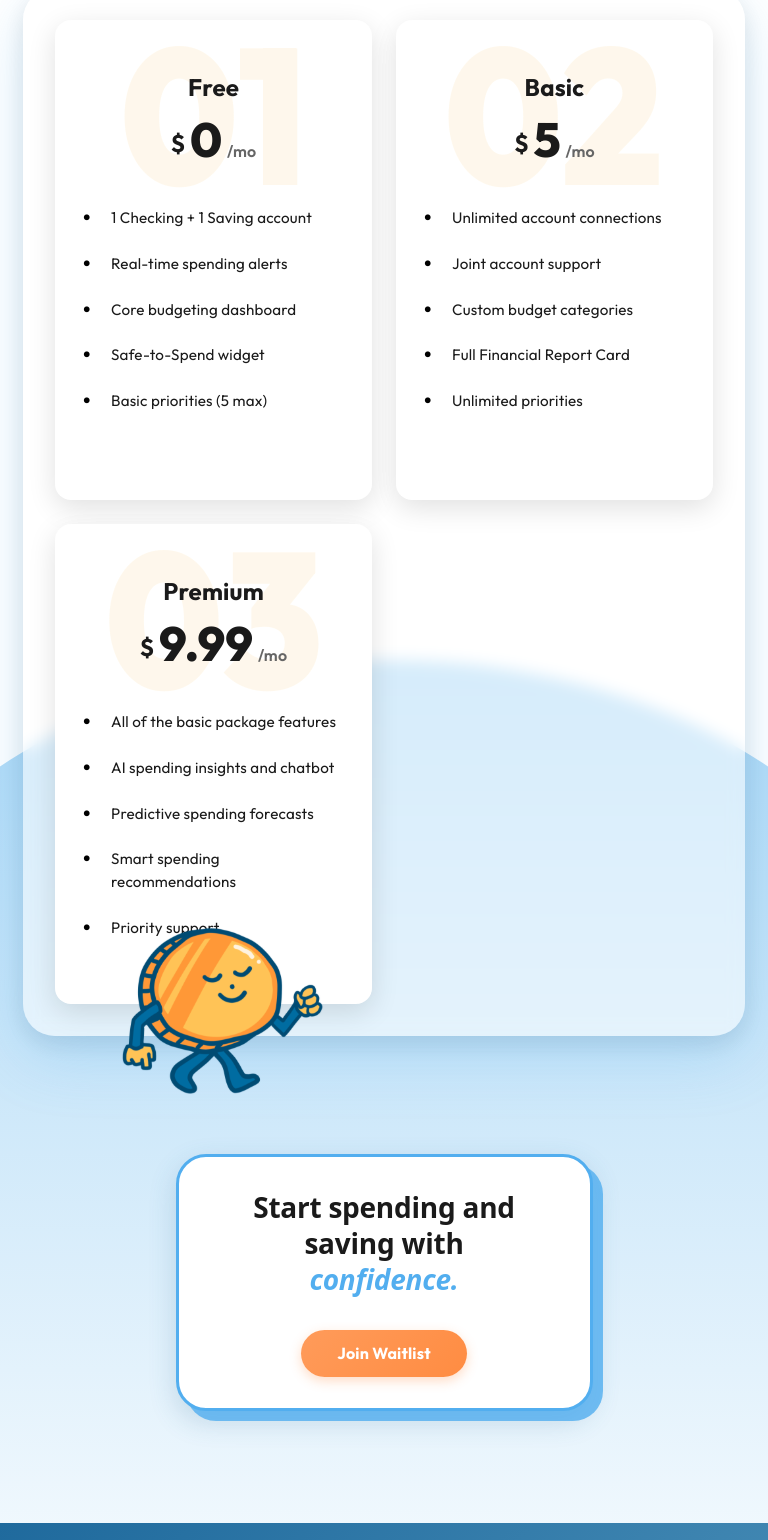
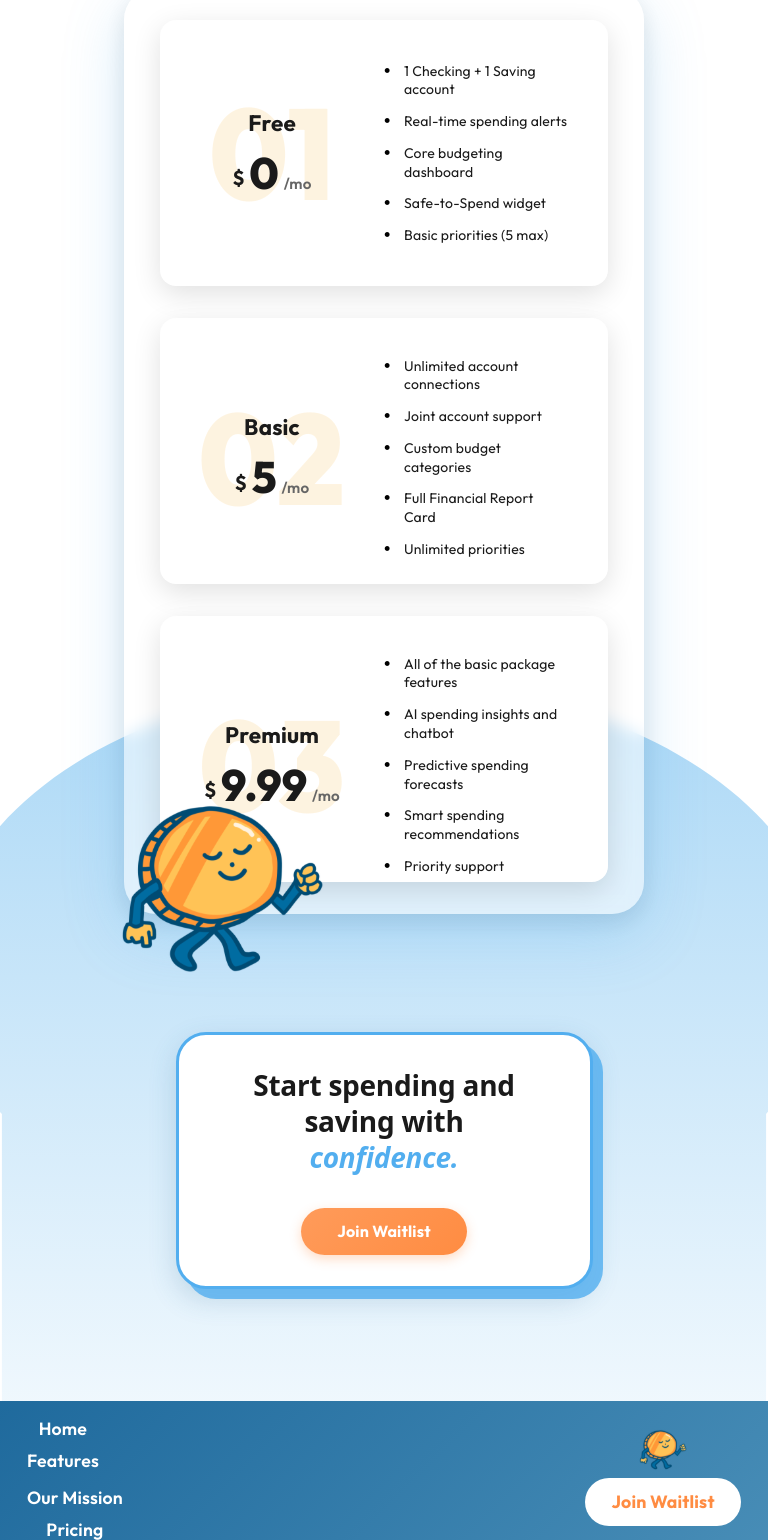
Before and after one commit to Scout-NU/TwoCents, a React (Vite) app in the folder two-cents/: page /pricing in a window 768 px wide. Shown: the part 300-1840 px from the top of the page. Built offline with nearby package versions, Linux system fonts and the light colour scheme.

Commit message:
fix merge & screens

```diff
--- a/two-cents/src/index.css
+++ b/two-cents/src/index.css
@@ -639,34 +639,140 @@ code {
   }
 }
 
-/* Tablet Landscape (900px - 1200px) */
-@media (min-width: 900px) and (max-width: 1200px) {
+/* iPad/Tablet (768px - 1024px) - HORIZONTAL CARDS */
+@media (min-width: 768px) and (max-width: 1024px) {
+  .pricing-options-shell {
+    max-width: 520px;
+    padding: 2rem;
+  }
+
   .pricing-cards-container {
-    grid-template-columns: repeat(3, 1fr);
-    max-width: 950px;
+    grid-template-columns: 1fr;
+    gap: 2rem;
+  }
+
+  .pricing-card {
+    width: 448px;
+    height: 266px;
+    min-height: 266px;
+    padding: 2rem;
+    margin: 0 auto;
+    display: grid;
+    grid-template-columns: 160px 1fr;
+    gap: 2rem;
+    align-items: center;
+  }
+
+  .pricing-card-header {
+    text-align: center;
+    margin-bottom: 0;
+    padding-top: 0;
+    display: flex;
+    flex-direction: column;
+    align-items: center;
+    justify-content: center;
+    height: 100%;
+  }
+
+  .plan-name {
+    font-size: 1.4rem;
+    margin-bottom: 1rem;
+    text-align: center;
+  }
+
+  .plan-price {
+    justify-content: center;
+    width: auto;
+    height: auto;
+    background: none;
+    border-radius: 0;
+    padding: 0;
+    margin: 0;
+  }
+
+  .price-number {
+    font-size: 8rem;
+    opacity: 0.2;
+    left: 50%;
+    top: 50%;
+    transform: translate(-50%, -50%) scaleX(0.9);
+  }
+
+  .price-symbol {
+    font-size: 1.25rem;
+    margin-bottom: 0.4rem;
+  }
+
+  .price-amount {
+    font-size: 2.75rem;
+  }
+
+  .price-period {
+    font-size: 0.95rem;
+    margin-bottom: 0.25rem;
+  }
+
+  .plan-features {
+    text-align: left;
+    padding: 0;
+    margin: 0;
+    align-self: center;
+  }
+
+  .plan-features li {
+    padding: 0.4rem 0;
+    padding-left: 1.25rem;
+    padding-right: 0.5rem;
+    font-size: 0.875rem;
+    line-height: 1.35;
+  }
+
+  .plan-features li::before {
+    font-size: 1.1rem;
+    top: 0.4rem;
   }
 
   .pricing-page {
     background-size: 100% auto;
     background-position: center bottom;
   }
-}
 
-/* Tablet Portrait (600px - 899px) */
-@media (min-width: 600px) and (max-width: 899px) {
-  .pricing-cards-container {
-    grid-template-columns: repeat(auto-fit, minmax(250px, 1fr));
-    max-width: 700px;
+  /* Mascot keeps desktop size and similar position */
+  .pricing-mascot {
+    left: clamp(8%, 12vw, 15%);
+    top: clamp(-12rem, -18vw, -15rem);
+    width: clamp(260px, 32vw, 420px);
   }
 
-  .pricing-page {
-    background-size: 120% auto;
-    background-position: center bottom;
+  .footer-content {
+    justify-content: space-between;
+    align-items: flex-start;
+  }
+
+  .footer-nav {
+    flex-direction: column; /* Stack nav links vertically */
+    gap: 0.75em;
+    flex: 0 0 auto;
+    align-items: flex-start;
+  }
+
+  .footer-nav-column {
+    gap: 0.5em;
+  }
+
+  .footer-right {
+    flex: 0 0 auto;
+    align-items: flex-end;
+    justify-content: flex-start;
+  }
+
+  .social-links {
+    justify-content: flex-end;
   }
 }
 
-/* Mobile (below 600px) */
-@media (max-width: 599px) {
+/* Mobile (below 768px) */
+@media (max-width: 767px) {
   .pricing-options-shell {
     border-radius: 20px;
     padding: 0.9rem;
@@ -683,10 +789,43 @@ code {
   }
 
   .pricing-card {
-    min-height: 420px;
+    min-height: auto;
+    padding: 2rem 1.5rem;
   }
 
+  /* Hide mascot on mobile */
   .pricing-mascot {
     display: none;
   }
+
+  .footer-content {
+    justify-content: space-between;
+    align-items: flex-start;
+  }
+
+  .footer-nav {
+    flex-direction: column;
+    gap: 2em; /* Increased spacing between links */
+    flex: 0 0 auto;
+    align-items: flex-start;
+  }
+
+  .footer-nav-column {
+    display: contents;
+  }
+
+  .footer-link {
+    padding: 0.25em 0; /* Add vertical padding for more breathing room */
+  }
+
+  .footer-right {
+    flex: 0 0 auto;
+    align-items: flex-end;
+    justify-content: flex-start;
+  }
+
+  .social-links {
+    justify-content: flex-end;
+  }
+
 }
```
